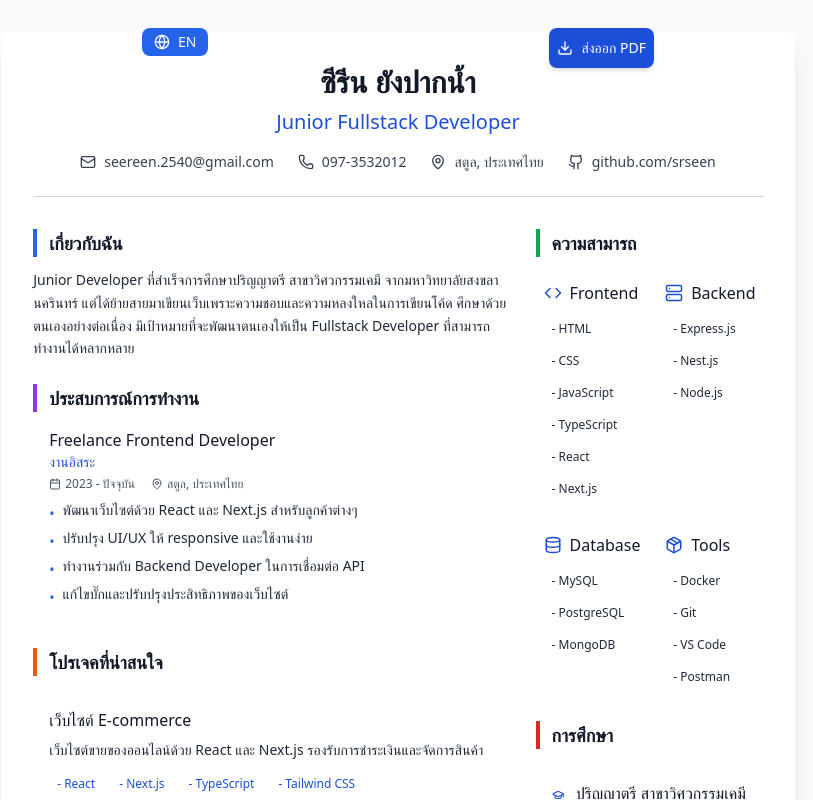
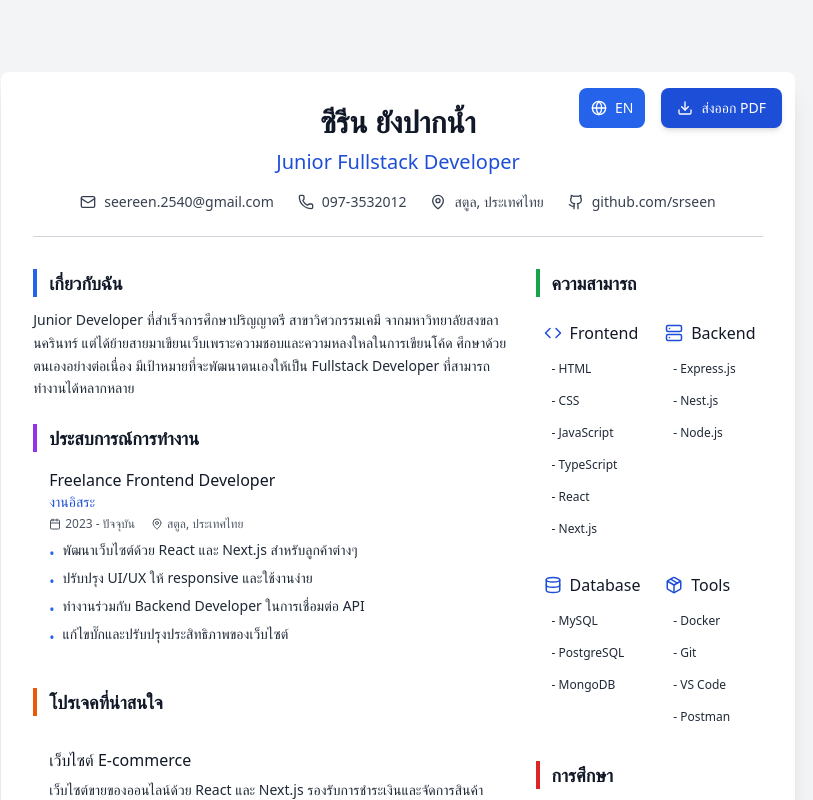
Before and after one commit to srseen/my_cv, a Next.js app: page / in a window 1280 px wide. Shown: the top 800 px of the page, without its empty margins (242-1055 px from the left). Built offline with nearby package versions, Linux system fonts and the light colour scheme.

Commit message:
feat: enhance layout structure and improve button styling in Portfolio component

```diff
--- a/src/components/Portfolio.tsx
+++ b/src/components/Portfolio.tsx
@@ -37,23 +37,14 @@ const Portfolio = () => {
   };
 
   return (
-    <div className="min-h-screen bg-gray-50 py-8 font-inter relative">
-      {/* Controls */}
-      <div className="flex flex-col justify-center items-center px-4">
-        <div
-          data-language-toggle
-          className="absolute top-7 left-96 print:hidden"
-        >
+    <div className="min-h-screen bg-gray-100 py-8 font-inter">
+      <div className="relative max-w-4xl mx-auto overflow-hidden">
+        <div className="absolute right-16 top-14 z-50 print:hidden flex gap-4">
           <LanguageToggle />
-        </div>
-        <div
-          data-export-button
-          className="absolute top-7 right-96 print:hidden"
-        >
           <Button
             onClick={handleExportPDF}
             disabled={isExporting}
-            className="bg-blue-700 hover:bg-blue-800 text-white px-2 py-2 rounded-lg shadow-md transition-all duration-200 flex items-center gap-2"
+            className="bg-blue-700 hover:bg-blue-800 text-white px-4 py-2 rounded-lg shadow-md transition-all duration-200 flex items-center gap-2"
           >
             {isExporting ? (
               <Loader2 size={18} className="animate-spin" />
@@ -63,6 +54,9 @@ const Portfolio = () => {
             {isExporting ? t("exporting") : t("exportPdf")}
           </Button>
         </div>
+
+        {/* Main content wrapper */}
+        <div className="flex flex-col justify-center items-center p-10">
           {/* A4 sized container */}
           <div
             id="portfolio-content"
@@ -88,6 +82,7 @@ const Portfolio = () => {
           </div>
         </div>
       </div>
+    </div>
   );
 };
 
```
Lines whose indentation alone changed are shown as unchanged.
